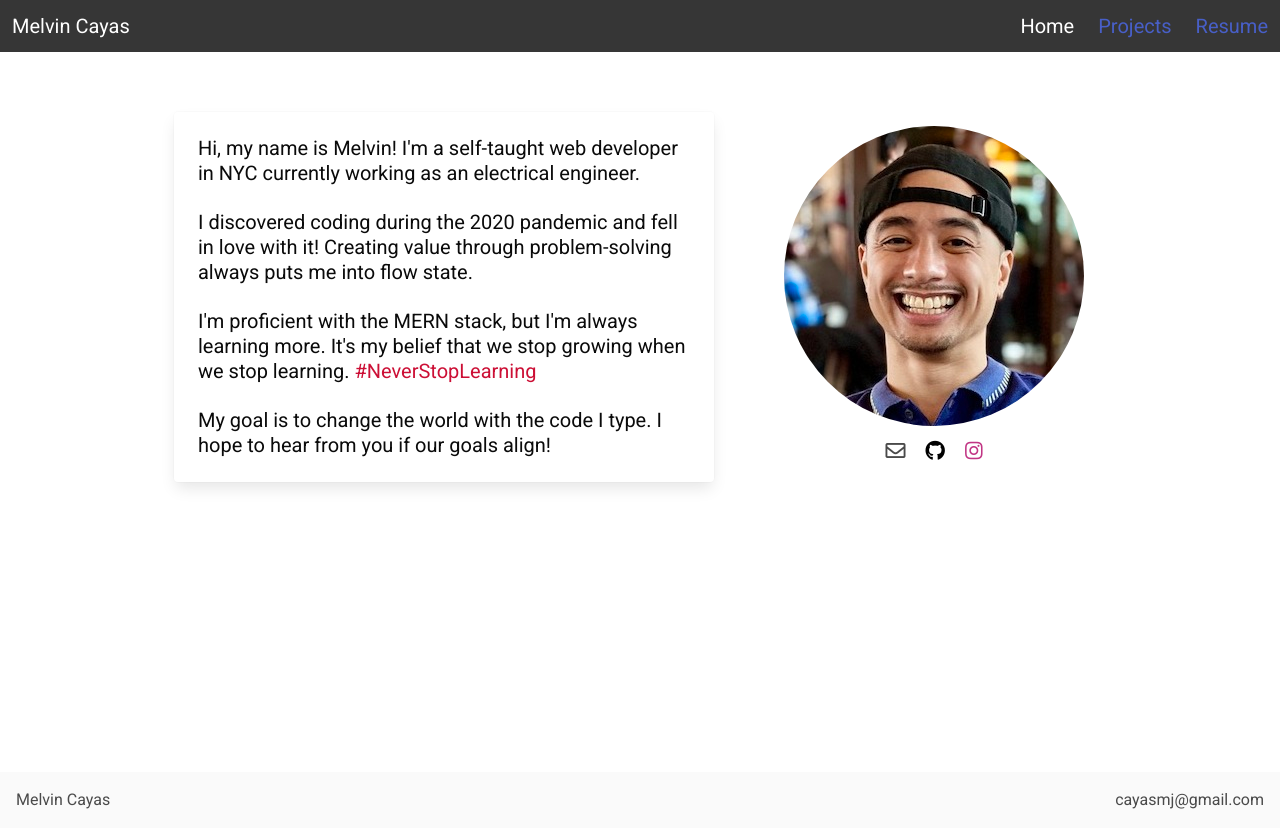
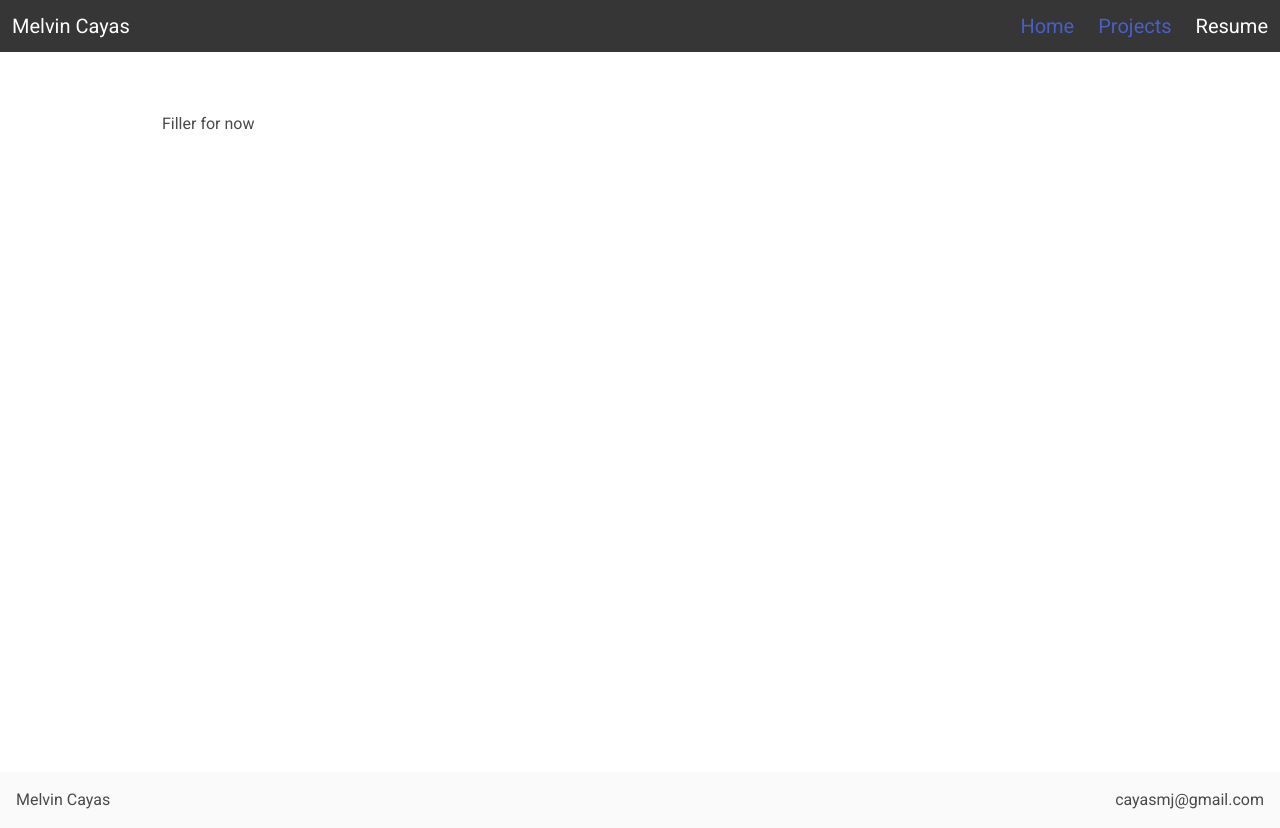
Before and after one commit to melvincayas/personal-website, a React (Create React App) app: page /resume in a window 1280 px wide. Before the commit this address led to /. Built offline with nearby package versions, Linux system fonts and the light colour scheme.

Commit message:
Add placeholder for Resume section

```diff
--- a/src/App.js
+++ b/src/App.js
@@ -2,6 +2,7 @@ import { Switch, Route, Redirect } from "react-router-dom";
 import Layout from "./components/UI/Layout";
 import Headline from "./components/Home/Headline/Headline";
 import Projects from "./components/Projects/Projects";
+import Resume from "./components/Resume/Resume";
 import "./App.css";
 
 function App() {
@@ -14,6 +15,9 @@ function App() {
 				<Route path="/projects">
 					<Projects />
 				</Route>
+				<Route path="/resume">
+					<Resume />
+				</Route>
 				<Route path="*">
 					<Redirect to="/" />
 				</Route>
--- /dev/null
+++ b/src/components/Resume/Resume.js
@@ -0,0 +1,9 @@
+const Resume = () => {
+	return (
+		<div>
+			<h1>Filler for now</h1>
+		</div>
+	);
+};
+
+export default Resume;
```
